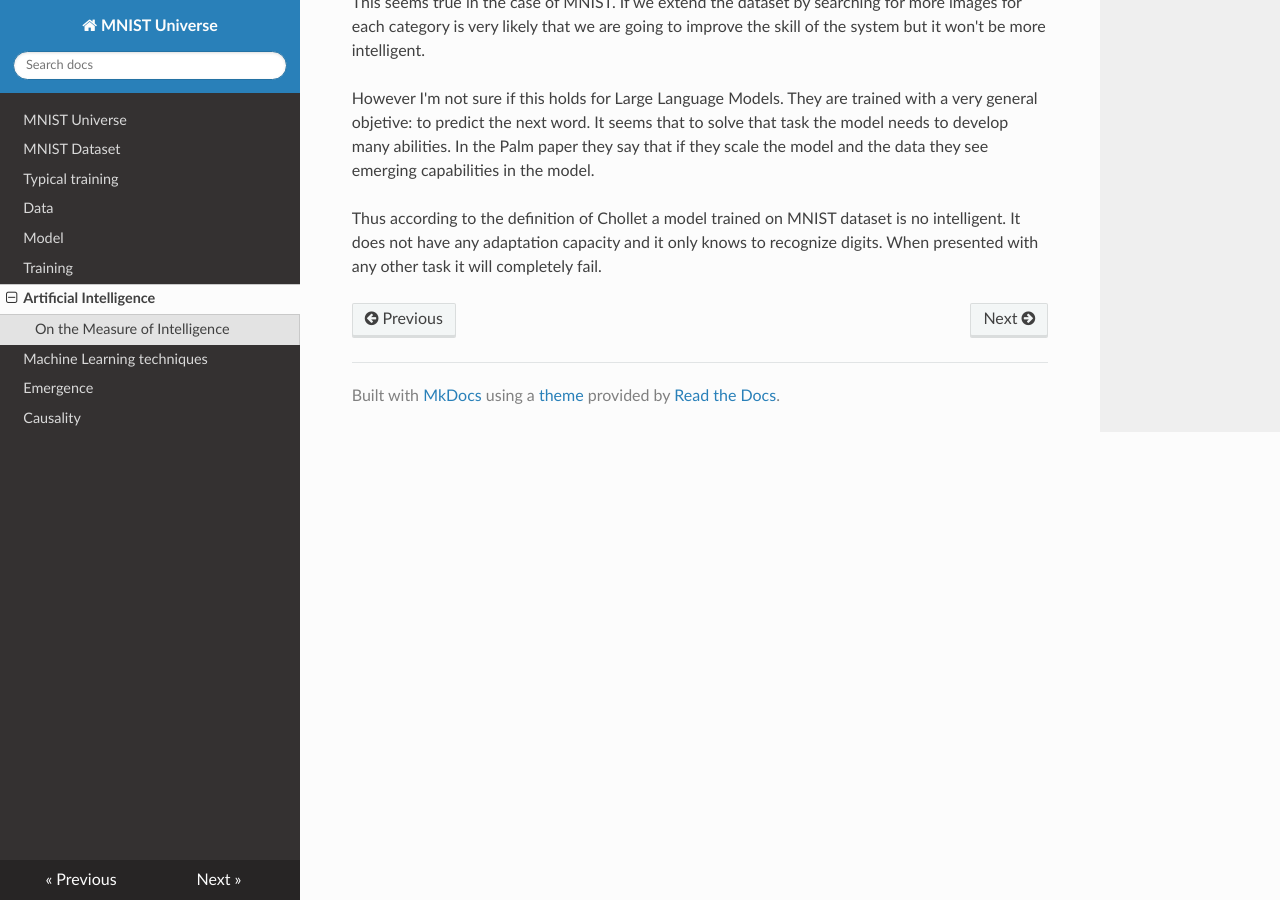
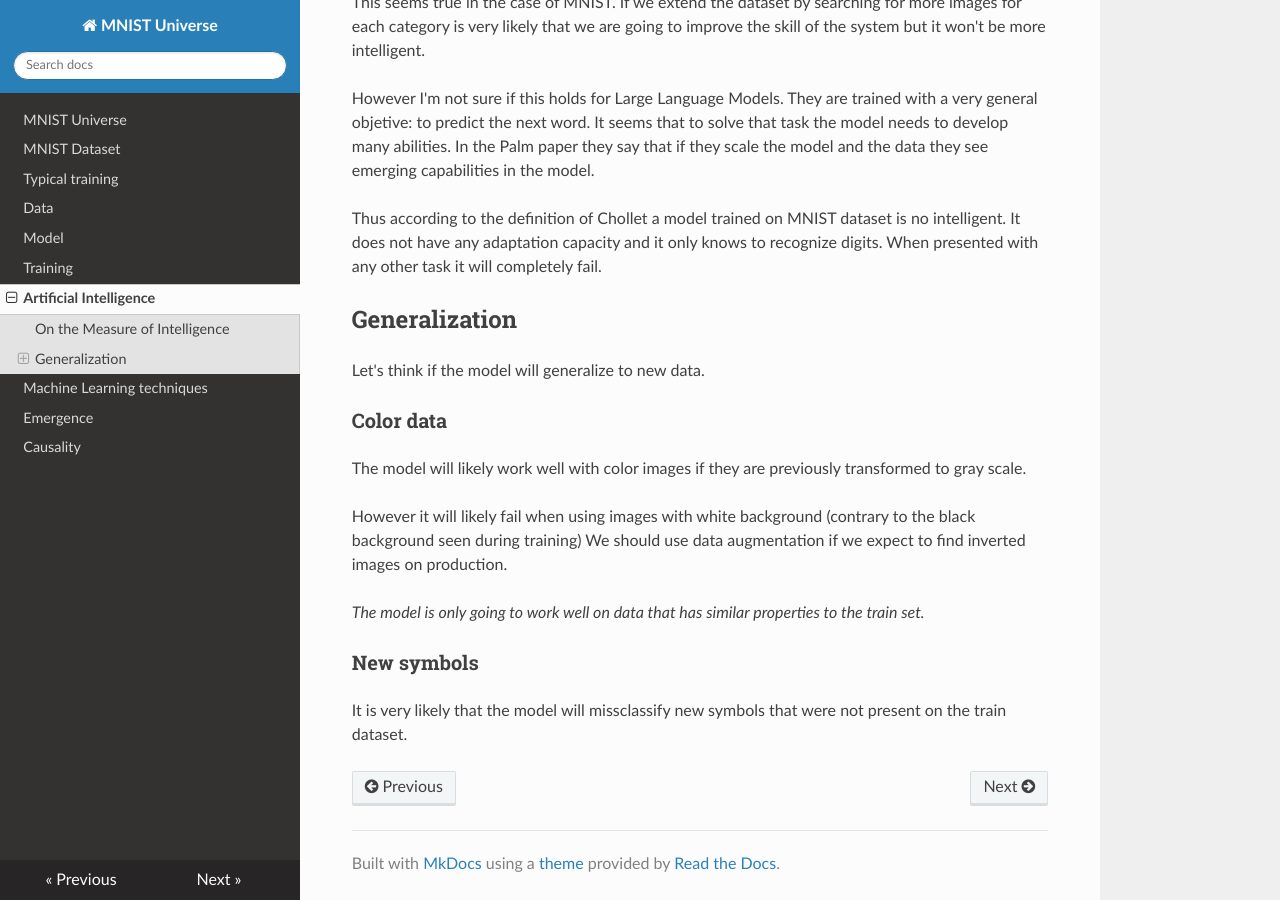
Before and after one commit to ironbar/mnist_universe, an MkDocs documentation site: the page built from docs/05_artificial_intelligence.md, in a window 1280 px wide and 900 px high, scrolled down 800 px. Built offline with MkDocs 1.6.1, drawn with Linux system fonts in a browser that asks for light colours; nearby versions of some CDN libraries.

Commit message:
Update 05_artificial_intelligence.md

```diff
--- a/docs/05_artificial_intelligence.md
+++ b/docs/05_artificial_intelligence.md
@@ -20,3 +20,20 @@ This seems true in the case of MNIST. If we extend the dataset by searching for
 However I'm not sure if this holds for Large Language Models. They are trained with a very general objetive: to predict the next word. It seems that to solve that task the model needs to develop many abilities. In the Palm paper they say that if they scale the model and the data they see emerging capabilities in the model.
 
 Thus according to the definition of Chollet a model trained on MNIST dataset is no intelligent. It does not have any adaptation capacity and it only knows to recognize digits. When presented with any other task it will completely fail.
+
+## Generalization
+
+Let's think if the model will generalize to new data.
+
+### Color data
+
+The model will likely work well with color images if they are previously transformed to gray scale.
+
+However it will likely fail when using images with white background (contrary to the black background seen during training)
+We should use data augmentation if we expect to find inverted images on production.
+
+*The model is only going to work well on data that has similar properties to the train set.*
+
+### New symbols
+
+It is very likely that the model will missclassify new symbols that were not present on the train dataset.
```
